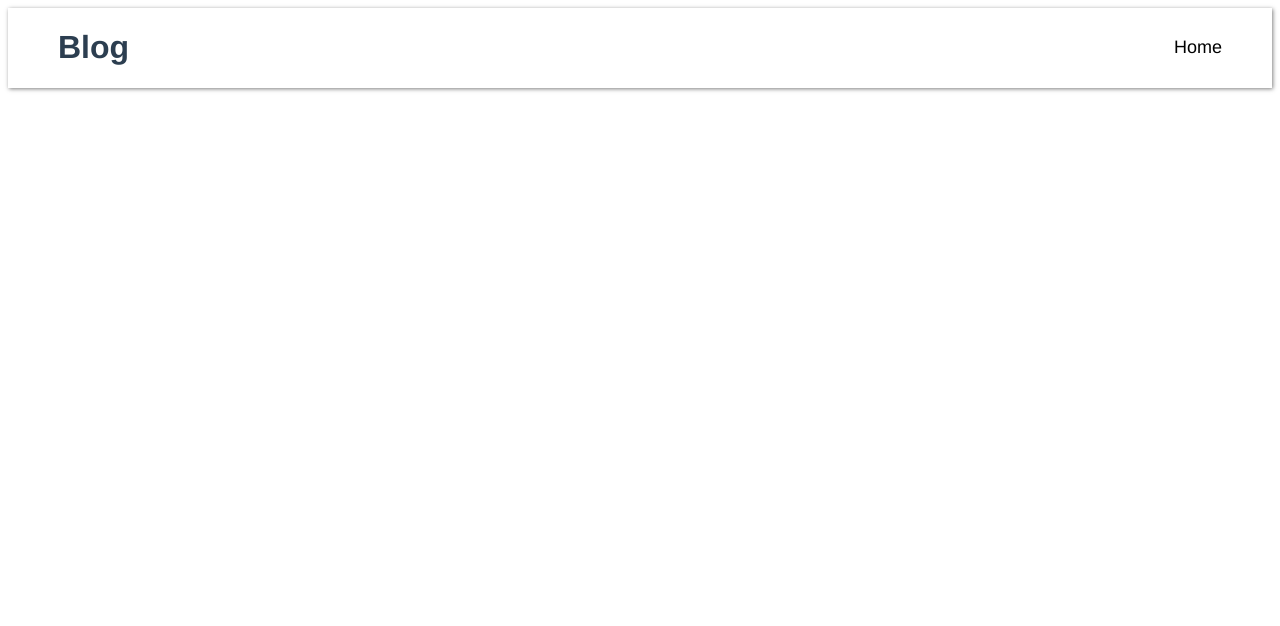
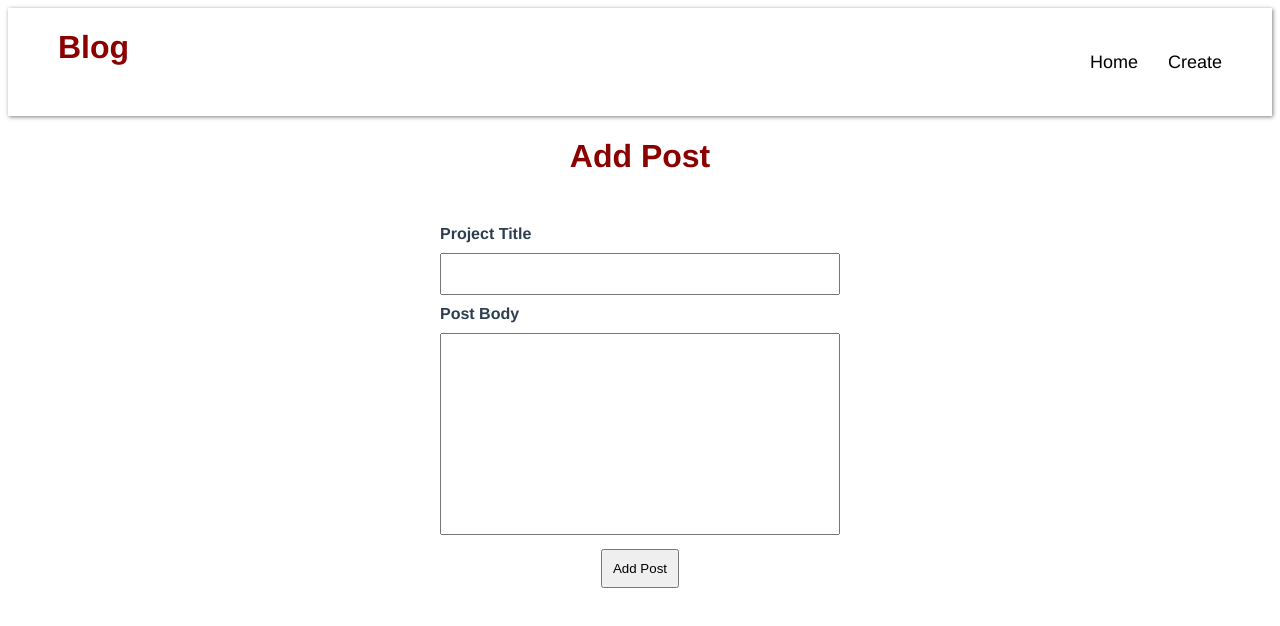
Before and after one commit to HtetKo510217/vue-blog-system, a Vue app: page /create-post in a window 1280 px wide. Before the commit this address had no page. Shown: the top 626 px of the page. Built offline with nearby package versions, Linux system fonts and the light colour scheme.

Commit message:
add post feature and use route

```diff
--- a/database/db.json
+++ b/database/db.json
@@ -1,19 +1,39 @@
 {
-    "posts" : [
+  "posts": [
     {
-            "title":"title 1","body":"Lorem ipsum dolor sit amet consectetur adipisicing elit.","id":1
+      "title": "title 1",
+      "body": "Lorem ipsum dolor sit amet consectetur adipisicing elit.",
+      "id": 1
     },
     {
-            "title":"title 2","body":"Lorem ipsum dolor sit amet consectetur adipisicing elit.","id":2
+      "title": "title 2",
+      "body": "Lorem ipsum dolor sit amet consectetur adipisicing elit.",
+      "id": 2
     },
     {
-            "title":"title 3","body":"Lorem ipsum dolor sit amet consectetur adipisicing elit.","id":3
+      "title": "title 3",
+      "body": "Lorem ipsum dolor sit amet consectetur adipisicing elit.",
+      "id": 3
     },
     {
-            "title":"title 4","body":"Lorem ipsum dolor sit amet consectetur adipisicing elit.","id":4
+      "title": "title 4",
+      "body": "Lorem ipsum dolor sit amet consectetur adipisicing elit.",
+      "id": 4
     },
     {
-            "title":"title 5","body":"Lorem ipsum dolor sit amet consectetur adipisicing elit.","id":5
+      "title": "title 5",
+      "body": "Lorem ipsum dolor sit amet consectetur adipisicing elit.",
+      "id": 5
+    },
+    {
+      "title": "Culpa molestiae dol",
+      "body": "Ut culpa dolor quo ",
+      "id": 6
+    },
+    {
+      "title": "Ex deserunt voluptat",
+      "body": "Pariatur Qui et mag",
+      "id": 7
     }
   ]
 }
--- a/src/components/Nav.vue
+++ b/src/components/Nav.vue
@@ -3,6 +3,7 @@
     <h1>Blog</h1>
     <div class="routerLink">
       <router-link to="/">Home</router-link>
+      <router-link :to="{name:'createPost'}">Create</router-link>
     </div>
   </header>
 </template>
--- a/src/components/PostList.vue
+++ b/src/components/PostList.vue
@@ -1,12 +1,13 @@
 <template>
    <div v-for="post in posts" :key="post.id">
-      <h3>{{ post.title }}</h3>
-      <p>{{ post.body }}</p>
+      <SinglePost :post="post"></SinglePost>
     </div>
 </template>
 
 <script>
+import SinglePost from './SinglePost'
 export default {
+  components: { SinglePost },
     props:['posts'],
 }
 </script>
--- /dev/null
+++ b/src/components/SinglePost.vue
@@ -0,0 +1,14 @@
+<template>
+  <h3>{{ post.title }}</h3>
+  <p>{{ post.body }}</p>
+</template>
+
+<script>
+export default {
+    props:['post']
+}
+</script>
+
+<style>
+
+</style>
--- a/src/router/index.js
+++ b/src/router/index.js
@@ -1,12 +1,17 @@
 import { createRouter, createWebHistory } from 'vue-router'
 import HomeView from '../views/HomeView.vue'
-
+import CreatePost from '../views/CreatePost.vue'
 const routes = [
   {
     path: '/',
     name: 'home',
     component: HomeView
   },
+  {
+    path:'/create-post',
+    name:'createPost',
+    component:CreatePost
+  }
 ]
 
 const router = createRouter({
--- /dev/null
+++ b/src/views/CreatePost.vue
@@ -0,0 +1,76 @@
+<template>
+    <h1>Add Post</h1>
+  <form @submit.prevent="addPost">
+    <div class="from-group">
+        <label>Project Title</label>
+        <input type="text" v-model="title">
+    </div>
+    <div class="from-group">
+        <label>Post Body</label>
+        <textarea  cols="30" rows="10" v-model="body"></textarea>
+    </div>
+    <button>Add Post</button>
+  </form>
+</template>
+
+<script>
+import { ref } from '@vue/reactivity'
+import { useRouter } from 'vue-router';
+export default {
+    setup() {
+        let router = useRouter();
+        let title = ref('');
+        let body = ref('');
+
+        let addPost = async ()=> {
+            await fetch("http://localhost:3000/posts",{
+                method:"POST",
+                headers:{
+                    "Content-Type" : "application/json"
+                },
+                body:JSON.stringify(
+                    {
+                        title:title.value,
+                        body:body.value
+                    }
+                )
+            })
+            router.push('/')
+        }
+
+        return {title,body,addPost}
+    }
+}
+</script>
+
+<style>
+    h1 {
+            color: darkred;
+            margin-bottom: 50px;
+        }
+    form {
+        width: 400px;
+        margin: 0 auto;
+    }
+    .from-group label {
+        display: block;
+        padding-bottom: 10px;
+        text-align: left;
+        font-size: 16px;
+        font-weight: bold;
+    }
+    .from-group input,
+    .from-group textarea {
+        width: 100%;
+        box-sizing: border-box;
+        padding: 10px;
+        resize: none;
+        margin-bottom: 10px;
+        outline: none;
+        font-size: 16px;
+    }
+    button {
+        padding: 10px;
+        cursor: pointer;
+    }
+</style>
```
Lines whose indentation alone changed are shown as unchanged.
